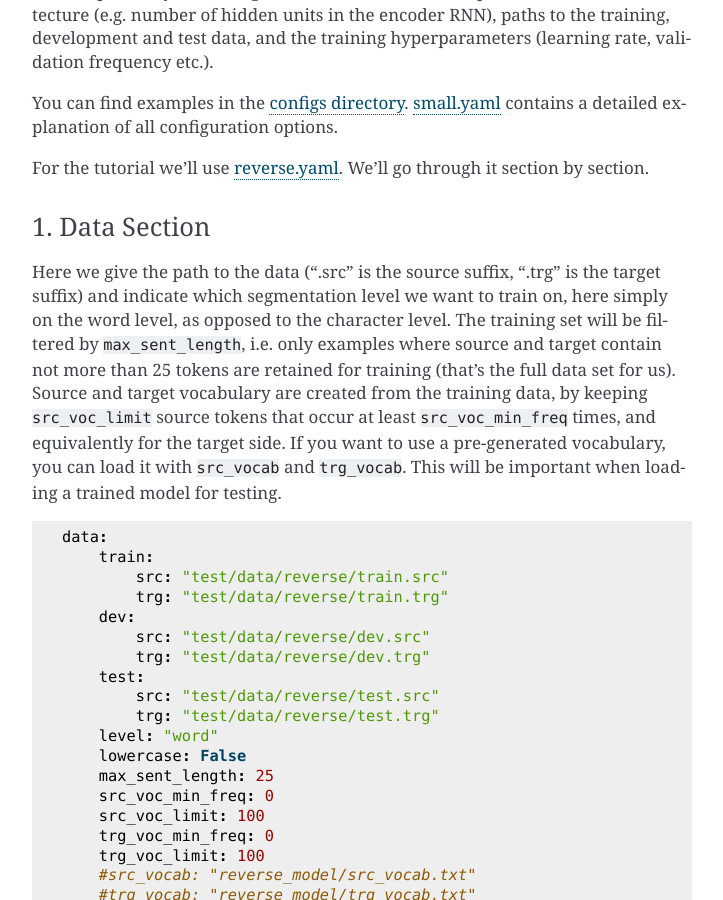
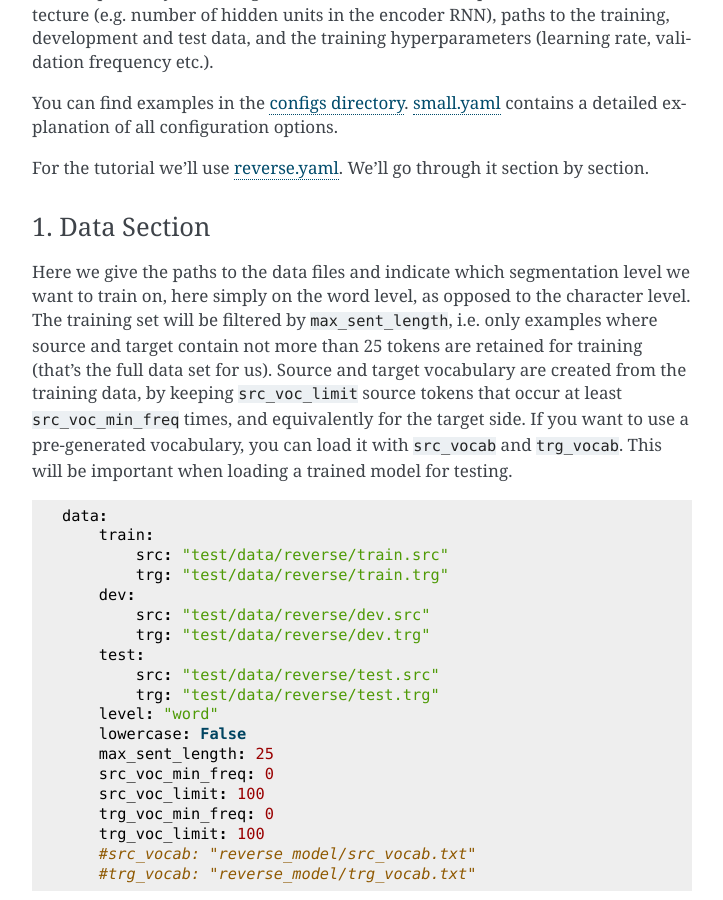
Before and after one commit to joeynmt/joeynmt, a Sphinx documentation site: the page built from docs/source/tutorial.rst, in a window 1280 px wide and 900 px high, scrolled down 1508 px. Shown: the whole window, without its empty margins (388-1111 px from the left). Built offline with Sphinx 7.4.7, drawn with Linux system fonts in a browser that asks for light colours.

Commit message:
Fix inconsistent update of tutorial docs in 2d7ace4

```diff
--- a/docs/source/tutorial.rst
+++ b/docs/source/tutorial.rst
@@ -80,7 +80,7 @@ For the tutorial we'll use `reverse.yaml <https://github.com/joeynmt/joeynmt/tre
 1. Data Section
 ---------------
 
-Here we give the path to the data (".src" is the source suffix, ".trg" is the target suffix)
+Here we give the paths to the data files
 and indicate which segmentation level we want to train on, here simply on the word level, as opposed to the character level.
 The training set will be filtered by ``max_sent_length``, i.e. only examples where source and target contain not more than 25 tokens are retained for training (that's the full data set for us).
 Source and target vocabulary are created from the training data, by keeping ``src_voc_limit`` source tokens that occur at least ``src_voc_min_freq`` times, and equivalently for the target side.
```
